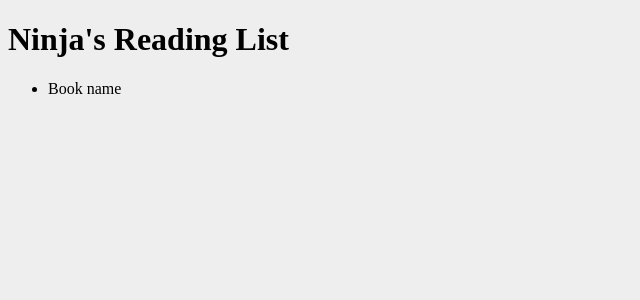
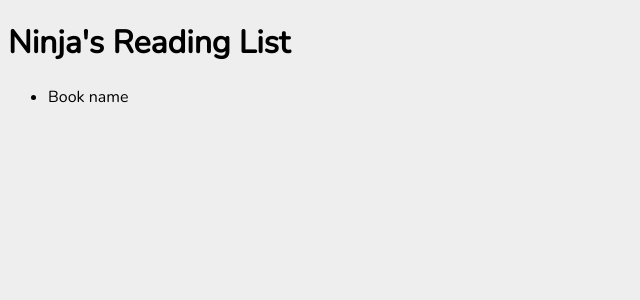
Before and after one commit to dsabalete/graphQL-tuto, a React (Create React App) app in the folder client/: page / in a window 1280 px wide. Shown: the top 300 px of the page, without its empty margins (0-640 px from the left). Built offline with nearby package versions, Linux system fonts and the light colour scheme; no server answers; the HTML template or start-up script is replaced by a standard one.

Commit message:
use google web font Nunito

```diff
--- a/client/public/index.html
+++ b/client/public/index.html
@@ -20,6 +20,7 @@
       Learn how to configure a non-root public URL by running `npm run build`.
     -->
     <title>React App</title>
+    <link href="https://fonts.googleapis.com/css?family=Nunito" rel="stylesheet">
   </head>
   <body>
     <noscript>
--- a/client/src/index.css
+++ b/client/src/index.css
@@ -1,4 +1,4 @@
 body {
   background: #eee;
-  font-family: "Nunito-SemiBold";
+  font-family: "Nunito";
 }
```
